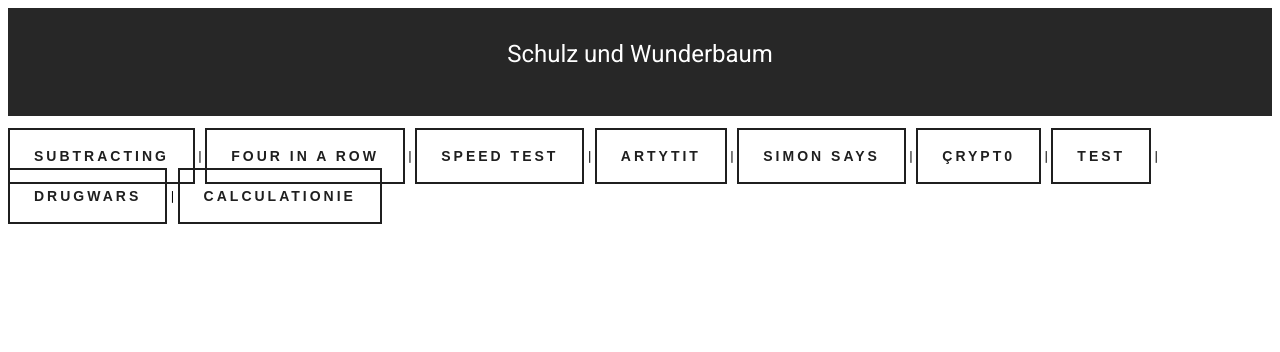
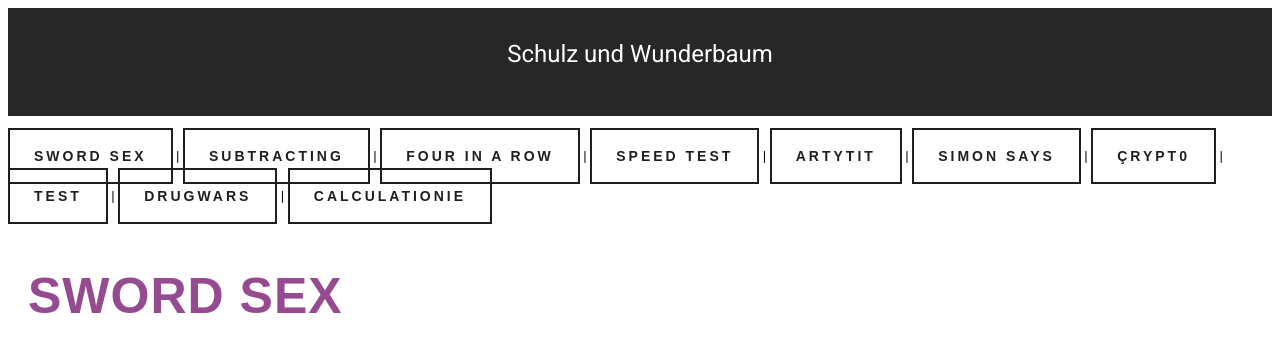
Before and after one commit to AmonMcDuul/schulz-und-wunderbaum-frontend, an Angular app: page /swordsex in a window 1280 px wide. Before the commit this address led to /. Shown: the top 352 px of the page. Built offline with nearby package versions, Linux system fonts and the light colour scheme.

Commit message:
sword sex component

```diff
--- a/src/app/app.component.html
+++ b/src/app/app.component.html
@@ -3,6 +3,7 @@
 </div>
 <br>
 <nav>
+  <a class="btn btn-dark btn-big" routerLink="/swordsex">Sword Sex</a> |
   <a class="btn btn-dark btn-big" routerLink="/subtracting">Subtracting</a> |
   <a class="btn btn-dark btn-big" routerLink="/fourinarow">Four in a Row</a> |
   <a class="btn btn-dark btn-big" routerLink="/typespeed">Speed Test</a> |
--- a/src/app/app.module.ts
+++ b/src/app/app.module.ts
@@ -33,8 +33,10 @@ import { TypespeedComponent } from './typespeed/typespeed.component';
 import { GenerativeComponent } from './generative/generative.component';
 import { SimonsaysComponent } from './simonsays/simonsays.component';
 import { CryptoComponent } from './crypto/crypto.component';
+import { SwordsexComponent } from './swordsex/swordsex.component';
 
 import * as CanvasJSAngularChart from '../assets/js/canvasjs.angular.component';
+
 var CanvasJSChart = CanvasJSAngularChart.CanvasJSChart;
 
 @NgModule({
@@ -55,7 +57,8 @@ var CanvasJSChart = CanvasJSAngularChart.CanvasJSChart;
     GenerativeComponent,
     SimonsaysComponent,
     CryptoComponent,
-    CanvasJSChart
+    CanvasJSChart,
+    SwordsexComponent
   ],
   imports: [
     FlexLayoutModule,
@@ -73,6 +76,7 @@ var CanvasJSChart = CanvasJSAngularChart.CanvasJSChart;
     BrowserAnimationsModule,
     ReactiveFormsModule,
     RouterModule.forRoot([
+      {path: 'swordsex', component: SwordsexComponent},
       {path: 'subtracting', component: SubtractingComponent},
       {path: 'fourinarow', component: FourInARowComponent},
       {path: 'typespeed', component: TypespeedComponent},
--- a/src/app/crypto/crypto.component.ts
+++ b/src/app/crypto/crypto.component.ts
@@ -12,7 +12,7 @@ export class CryptoComponent implements AfterViewInit, OnInit {
   updateInterval = 10000;
 
   // initial value
-  yPrice: any;
+  yPrice = null;
   time = new Date();
 
   bitcoinPrice = [{x: Date.now(), y: null}];
--- /dev/null
+++ b/src/app/swordsex/swordsex.component.html
@@ -0,0 +1,3 @@
+<div class="wrapper">
+    SWORD SEX
+  </div>
--- /dev/null
+++ b/src/app/swordsex/swordsex.component.scss
@@ -0,0 +1,14 @@
+  .wrapper {
+    background-clip: text;
+    -webkit-background-clip: text;
+    color: #964a8f;
+    font-family: 'Poppins', sans-serif;
+    font-weight: 900;
+    margin-top: 50px;
+    margin-left: 20px;
+    font-size: 50px;
+    // font-size: clamp( 0.3em, 18vw, 15rem);
+    grid-area: overlap;
+    letter-spacing: 1px;
+    -webkit-text-stroke: 4px transparent;
+  }
--- /dev/null
+++ b/src/app/swordsex/swordsex.component.ts
@@ -0,0 +1,15 @@
+import { Component, OnInit } from '@angular/core';
+
+@Component({
+  selector: 'app-swordsex',
+  templateUrl: './swordsex.component.html',
+  styleUrls: ['./swordsex.component.scss']
+})
+export class SwordsexComponent implements OnInit {
+
+  constructor() { }
+
+  ngOnInit(): void {
+  }
+
+}
```
Also changed, not shown: 1 other file (tests, documents, lock files or other folders).
